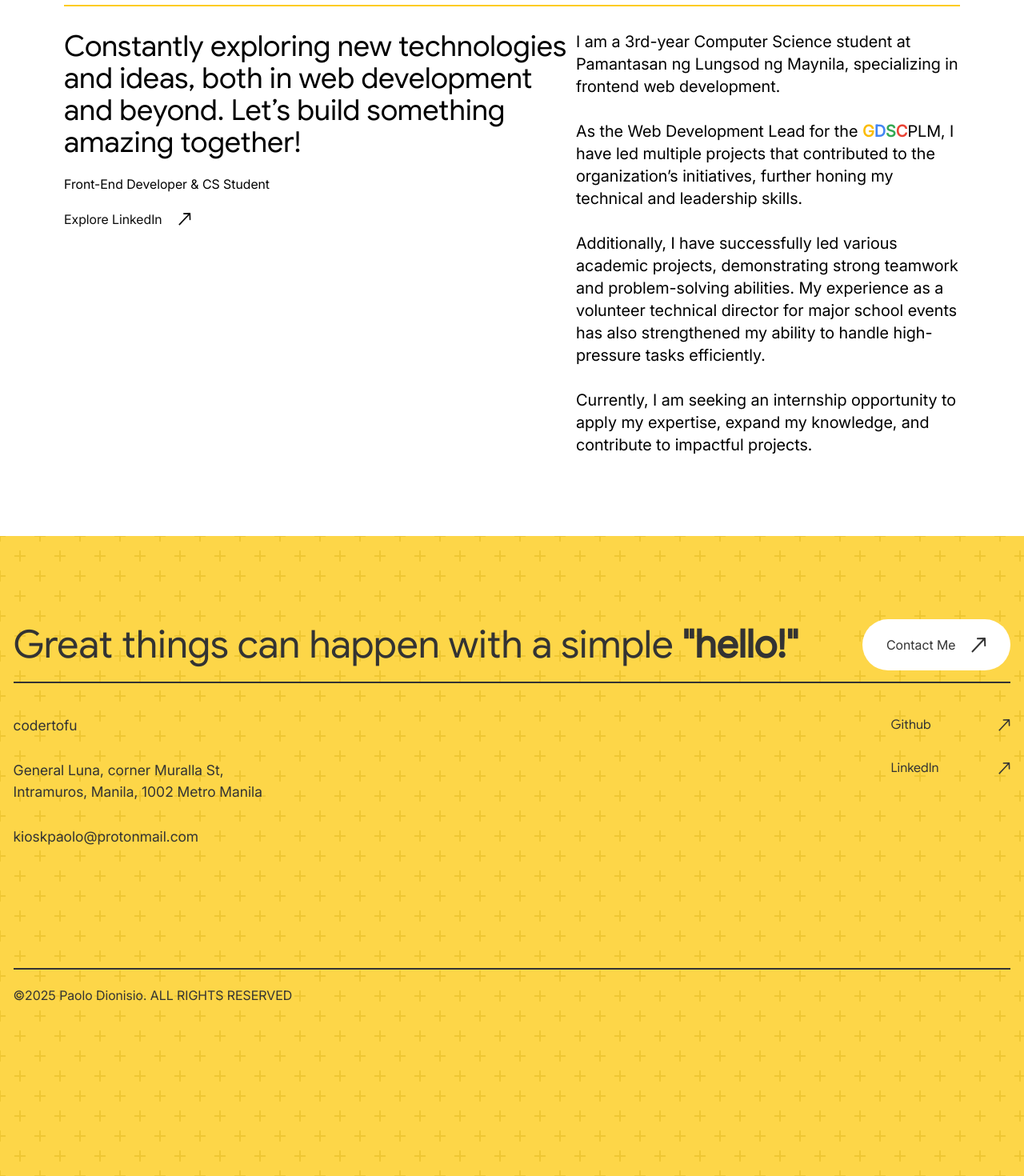
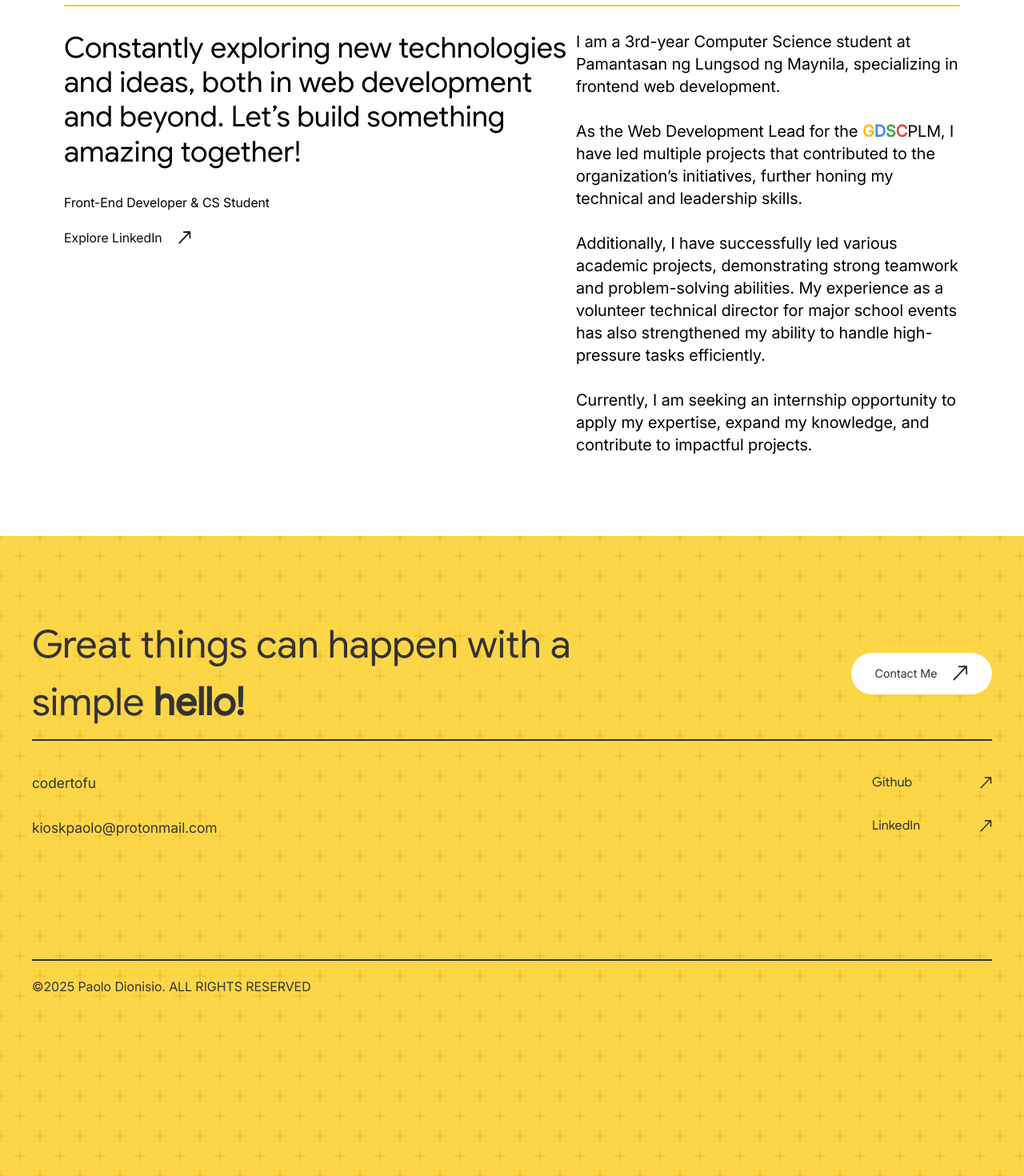
Before and after one commit to CoderTofu/2025-Portfolio-Updated, a Next.js app: page / in a window 1280 px wide. Shown: the part 940-2410 px from the top of the page at 80% size. Built offline with nearby package versions, Linux system fonts and the light colour scheme.

Commit message:
fixed responsiveness issue with contact section

```diff
--- a/src/app/custom_css/about_section.css
+++ b/src/app/custom_css/about_section.css
@@ -64,7 +64,7 @@
 
   .titles {
     flex-direction: column;
-    margin-top: 20px;
+    margin: 30px 0;
     gap: 20px;
   }
 
--- a/src/app/custom_css/contact_section.css
+++ b/src/app/custom_css/contact_section.css
@@ -31,17 +31,18 @@
 }
 
 .contact-button {
-  display: flex;
   color: #000;
   text-decoration: none;
   align-items: center;
   justify-content: center;
   background-color: white;
-  padding: 20px 30px;
-  border-radius: 50px;
+  padding: 15px 30px;
+  border-radius: 30px;
 }
 
 .contact-button p {
+  text-wrap: nowrap;
+  font-size: .9rem;
   margin-right: 20px;
 }
 
--- a/src/app/sections/about_section.tsx
+++ b/src/app/sections/about_section.tsx
@@ -12,7 +12,10 @@ export default function AboutSection() {
         <div className="about-body">
           {/* Left Side */}
           <div className="left-side sides text-">
-            <div className="font-1 text-2xl md:text-4xl">
+            <div
+              className="font-1 text-2xl md:text-4xl"
+              style={{ lineHeight: "1.2" }}
+            >
               Constantly exploring new technologies and ideas, both in web
               development and beyond. Let’s build something amazing together!
             </div>
--- a/src/app/sections/contact_section.tsx
+++ b/src/app/sections/contact_section.tsx
@@ -3,17 +3,17 @@ import "../custom_css/contact_section.css";
 export default function ContactSection() {
   return (
     <section className="contact-section" id="contact">
-      <div className="contact-content">
+      <div className="contact-content m-10">
         {/* Header */}
         <div className="contact-header">
           <div className="contact-slogan">
-            <h2 className="font-1">
-              Great things can happen with a simple{" "}
-              <span className="bold">"hello!"</span>
+            <h2 className="font-1 text-center md:text-left">
+              Great things can happen with a simple&nbsp;
+              <span className="bold">hello!</span>
             </h2>
           </div>
           <a
-            className="contact-button ml-20 animate-link-hk"
+            className="contact-button ml-20 animate-link-hk hidden lg:flex"
             href="mailto:kioskpaolo@protonmail.com"
           >
             <p className="font-3">Contact Me</p>
@@ -22,16 +22,12 @@ export default function ContactSection() {
         </div>
 
         {/* Socials */}
-        <div className="contact-socials">
+        <div className="contact-socials flex-col sm:flex-row">
           {/* Left Part */}
           <div className="contact-info">
             <a href="#" className="font-3">
               codertofu
             </a>
-            <p className="font-3">
-              General Luna, corner Muralla St,
-              <br /> Intramuros, Manila, 1002 Metro Manila
-            </p>
             <a href="mailto:kioskpaolo@protonmail.com" className="font-3">
               kioskpaolo@protonmail.com
             </a>
```
